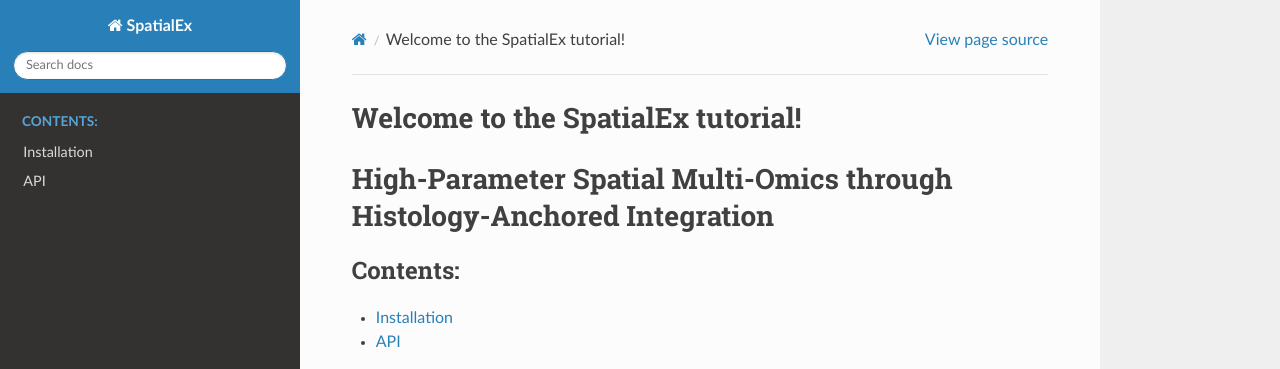
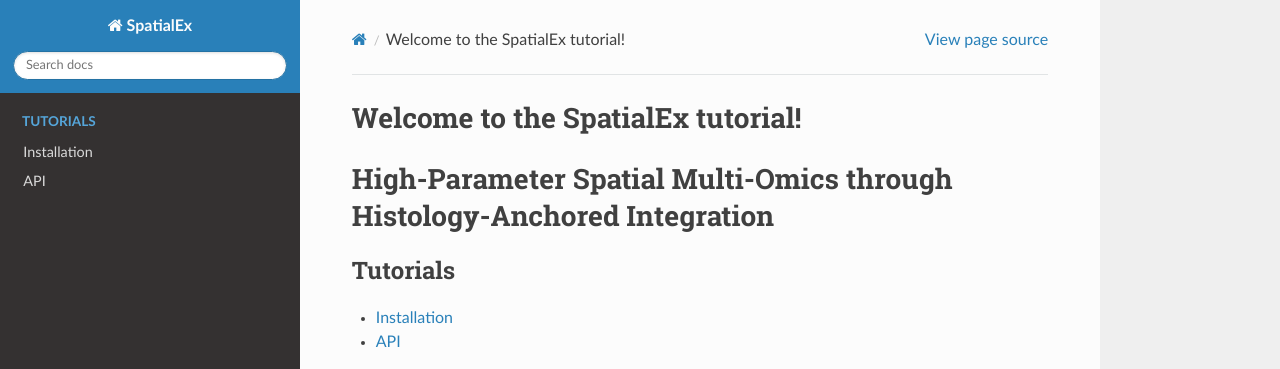
Before and after one commit to yonghao-Jlu/spatialex, a Sphinx documentation site: the page built from docs/source/index.rst, in a window 1280 px wide and 900 px high. Shown: the top 369 px of the window. Built offline with Sphinx 7.4.7 and the Read the Docs theme 3.1.0, drawn with Linux system fonts in a browser that asks for light colours; pages that are not in the unit, such as notebooks, are missing from menus.

Commit message:
Update index.rst

```diff
--- a/docs/source/index.rst
+++ b/docs/source/index.rst
@@ -10,8 +10,9 @@ High-Parameter Spatial Multi-Omics through Histology-Anchored Integration
 =====================================================================================================================================================
 
 .. toctree::
-   :maxdepth: 1
-   :caption: Contents:
+   :maxdepth: 2
+   :caption: Tutorials
+   :titlesonly:
 
    Installation
    API
```
